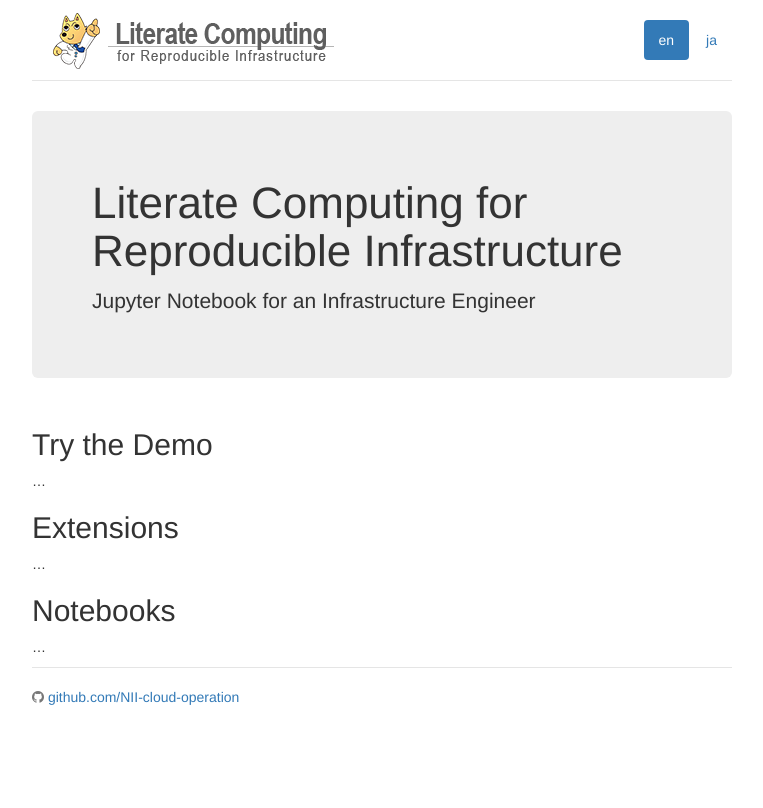
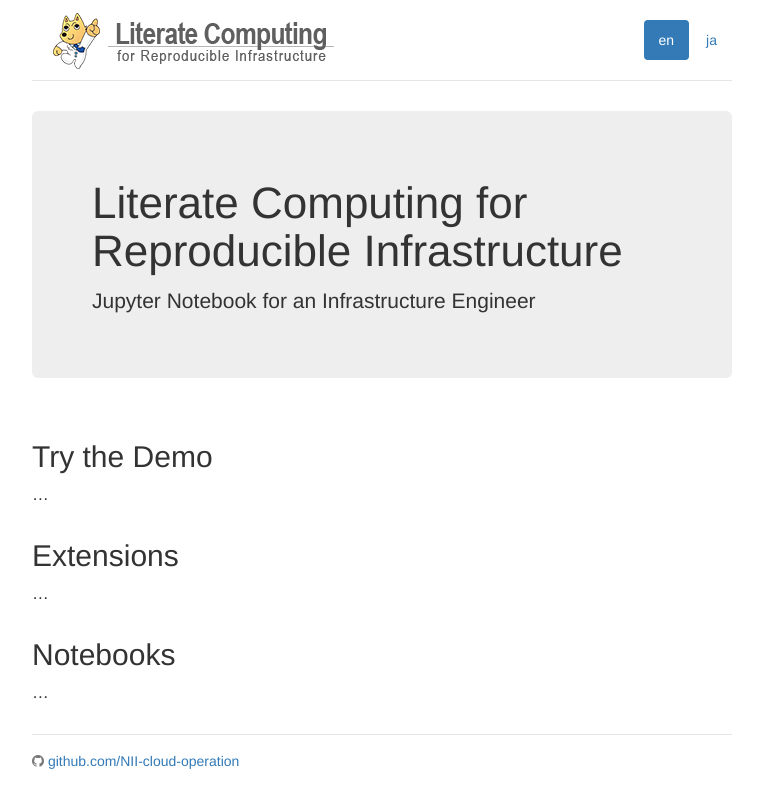
Before and after one commit to Literate-Computing/literate-computing.github.io, a Jekyll site: the page built from index.md, in a window 1280 px wide. Shown: the top 808 px of the page, without its empty margins (258-1021 px from the left). Built offline with Jekyll 4.4.1, drawn with Linux system fonts in a browser that asks for light colours.

Commit message:
Fix style

```diff
--- a/_layouts/home.html
+++ b/_layouts/home.html
@@ -6,7 +6,7 @@
   <p class="lead">{{ page.description }}</p>
 </div>
 
-<div class="row">
+<div class="row introduction">
   <div class="col-lg-12">
     {{ content }}
   </div>
--- a/css/main.css
+++ b/css/main.css
@@ -26,9 +26,18 @@
   line-height: 40px;
 }
 
+h2 {
+  margin-top: 32px;
+}
+
+.introduction {
+  font-size: 1.2em;
+}
+
 /* Custom page footer */
 .footer {
-  padding-top: 19px;
+  margin-top: 19px;
+  padding-top: 16px;
   color: #777;
   border-top: 1px solid #e5e5e5;
 }
```
